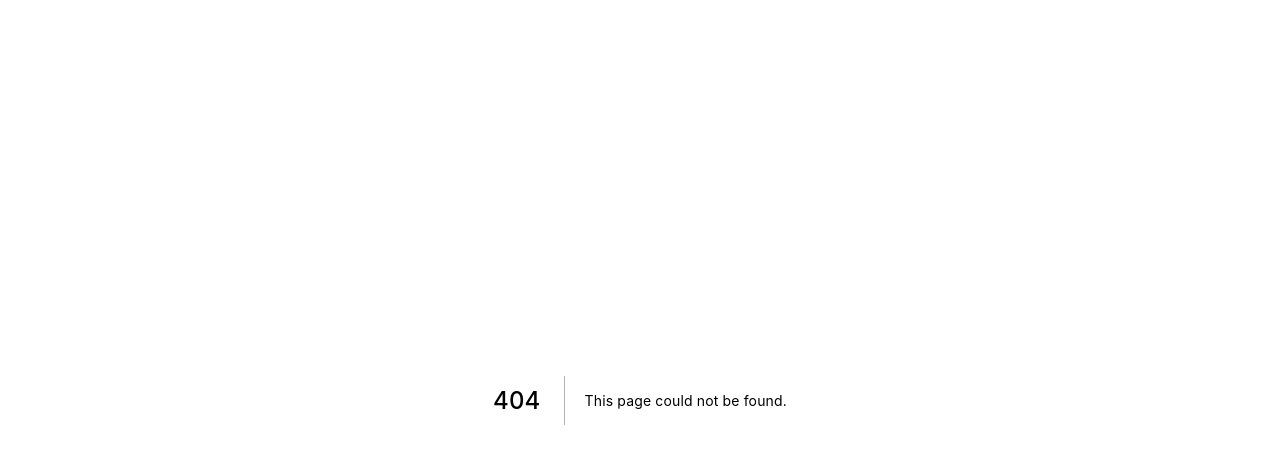
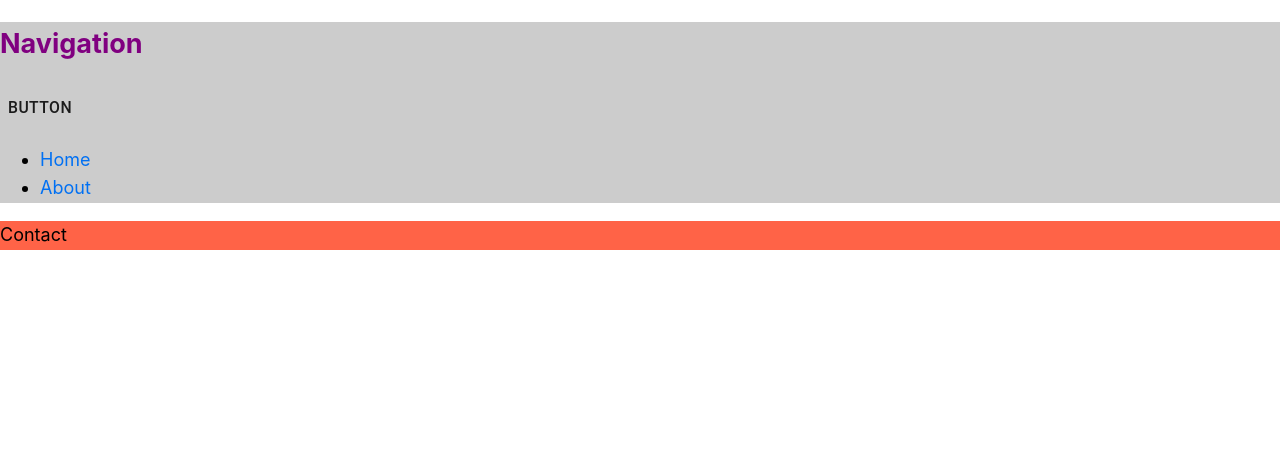
Before and after one commit to mateuszJS/app-starter, a Next.js app: page /contact in a window 1280 px wide. Before the commit this address had no page. Shown: the top 464 px of the page. Built offline with nearby package versions, Linux system fonts and the light colour scheme.

Commit message:
testing testing testing

```diff
--- a/components/Nav.tsx
+++ b/components/Nav.tsx
@@ -1,16 +1,28 @@
 import ActiveLink from './ActiveLink'
 import Head from 'next/head'
-import useStyles from './styles'
+import { makeStyles, Button } from '@material-ui/core'
+
+const useStyles = makeStyles({
+  root: {
+    backgroundColor: '#ccc',
+  },
+  text: {
+    color: 'purple',
+  },
+})
 
 const Nav = () => {
   const classes = useStyles()
 
   return (
-    <nav className={classes.root}>
+    <>
       <Head>
         {/* https://github.com/gokulkrishh/awesome-meta-and-manifest */}
         <title>app-starter</title>
       </Head>
+      <nav className={classes.root}>
+        <h1 className={classes.text}>Navigation</h1>
+        <Button>Button</Button>
         <ul className="nav">
           <li>
             <ActiveLink activeClassName="active" href="/">
@@ -24,6 +36,7 @@ const Nav = () => {
           </li>
         </ul>
       </nav>
+    </>
   )
 }
 
--- a/pages/_app.tsx
+++ b/pages/_app.tsx
@@ -1,18 +1,25 @@
-import { FC } from 'react'
-import { StylesProvider } from '@material-ui/core/styles'
-import CssBaseline from '@material-ui/core/CssBaseline'
-// import '../styles/global.css'
+import { FC, useEffect } from 'react'
+// import { StylesProvider } from '@material-ui/core/styles'
+// import CssBaseline from '@material-ui/core/CssBaseline'
+import '../styles/global.css'
 
 type Props = {
   Component: FC
   pageProps: Record<string, unknown>
 }
 
-const App = ({ Component, pageProps }: Props) => (
-  <StylesProvider injectFirst>
-    <CssBaseline />
+const App = ({ Component, pageProps }: Props) => {
+  useEffect(() => {
+    const jssStyles = document.querySelector('#jss-server-side')
+    if (jssStyles && jssStyles.parentNode) jssStyles.parentNode.removeChild(jssStyles)
+  })
+
+  return (
+    // <StylesProvider injectFirst>
+    // <CssBaseline />
     <Component {...pageProps} />
-  </StylesProvider>
-)
+    // </StylesProvider>
+  )
+}
 
 export default App
--- /dev/null
+++ b/pages/_document.tsx
@@ -0,0 +1,26 @@
+import React from 'react'
+import Document, { DocumentContext } from 'next/document'
+import { ServerStyleSheets } from '@material-ui/core/styles'
+
+export default class EnhancedDocument extends Document {
+  static async getInitialProps(ctx: DocumentContext) {
+    const materialUiSheets = new ServerStyleSheets()
+    const originalRenderPage = ctx.renderPage
+
+    ctx.renderPage = () =>
+      originalRenderPage({
+        enhanceApp: (App) => (props) => materialUiSheets.collect(<App {...props} />),
+      })
+    const initialProps = await Document.getInitialProps(ctx)
+
+    return {
+      ...initialProps,
+      styles: [
+        <React.Fragment key="styles">
+          {initialProps.styles}
+          {materialUiSheets.getStyleElement()}
+        </React.Fragment>,
+      ],
+    }
+  }
+}
--- /dev/null
+++ b/pages/contact.tsx
@@ -0,0 +1,20 @@
+import Nav from '../components/Nav'
+import { makeStyles } from '@material-ui/core/styles'
+
+const useStyles = makeStyles({
+  root: {
+    background: 'tomato',
+  },
+})
+
+const ContactPage = () => {
+  const classes = useStyles()
+  return (
+    <>
+      <Nav />
+      <p className={classes.root}>Contact</p>
+    </>
+  )
+}
+
+export default ContactPage
```
Also changed, not shown: components/styles.ts (deleted, +0 -7 lines), pages/about.tsx (+20 -7 lines). Lines whose indentation alone changed are shown as unchanged.
